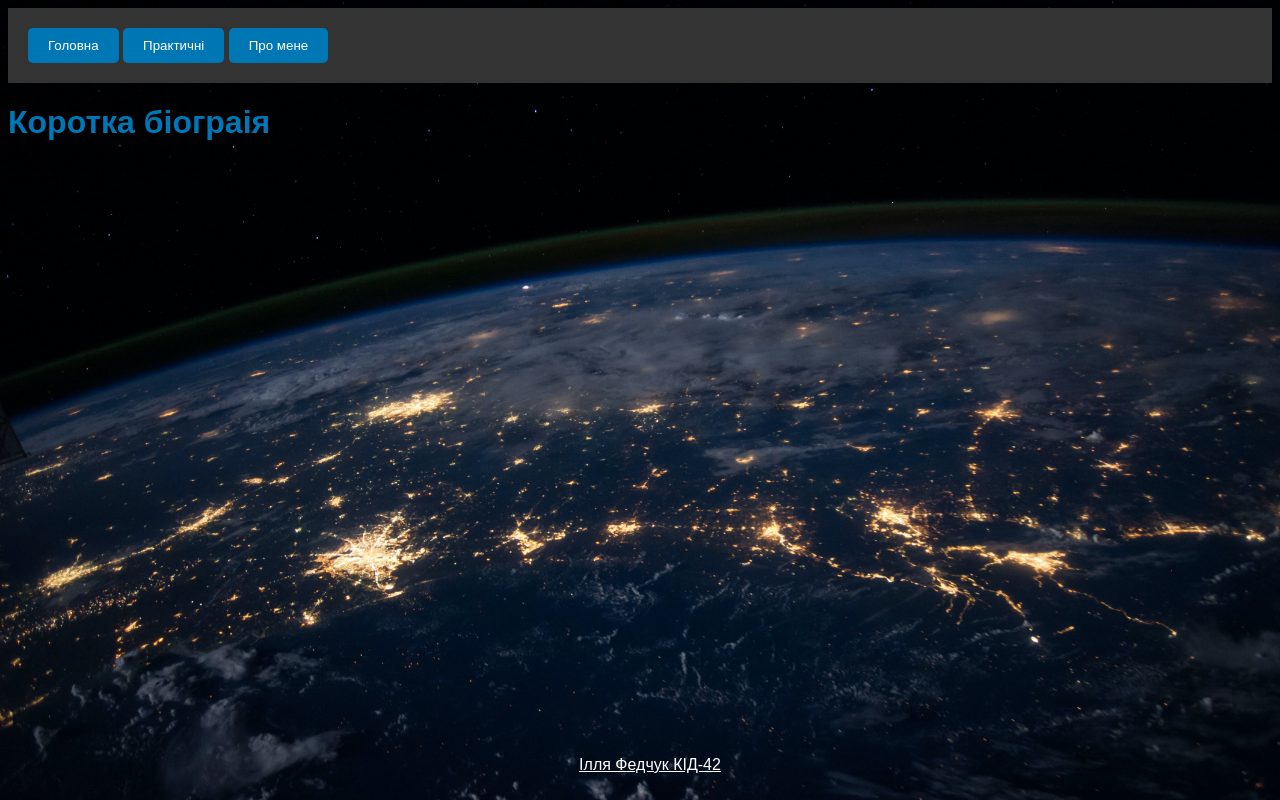
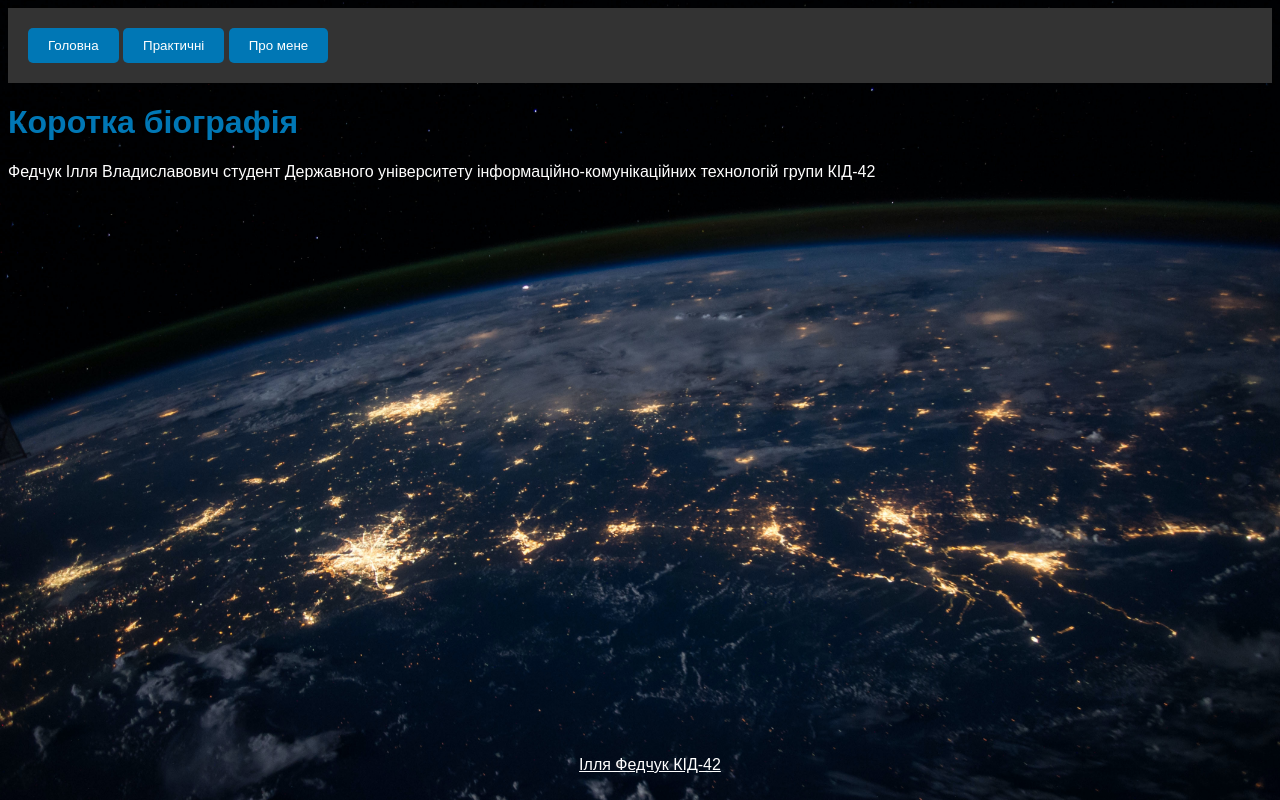
Before and after one commit to Wertteros/Web, a plain HTML site: page me.html in a window 1280 px wide. Drawn offline with Linux system fonts and the light colour scheme.

Commit message:
Update me.html

```diff
--- a/me.html
+++ b/me.html
@@ -16,8 +16,8 @@
         </nav>
       </header>
 
-  <h1>Коротка біограія </h1>
-
+  <h1>Коротка біографія </h1>
+<p>Федчук Ілля Владиславович студент Державного університету інформаційно-комунікаційних технологій групи КІД-42 </p>
 
 
   <footer>
```
